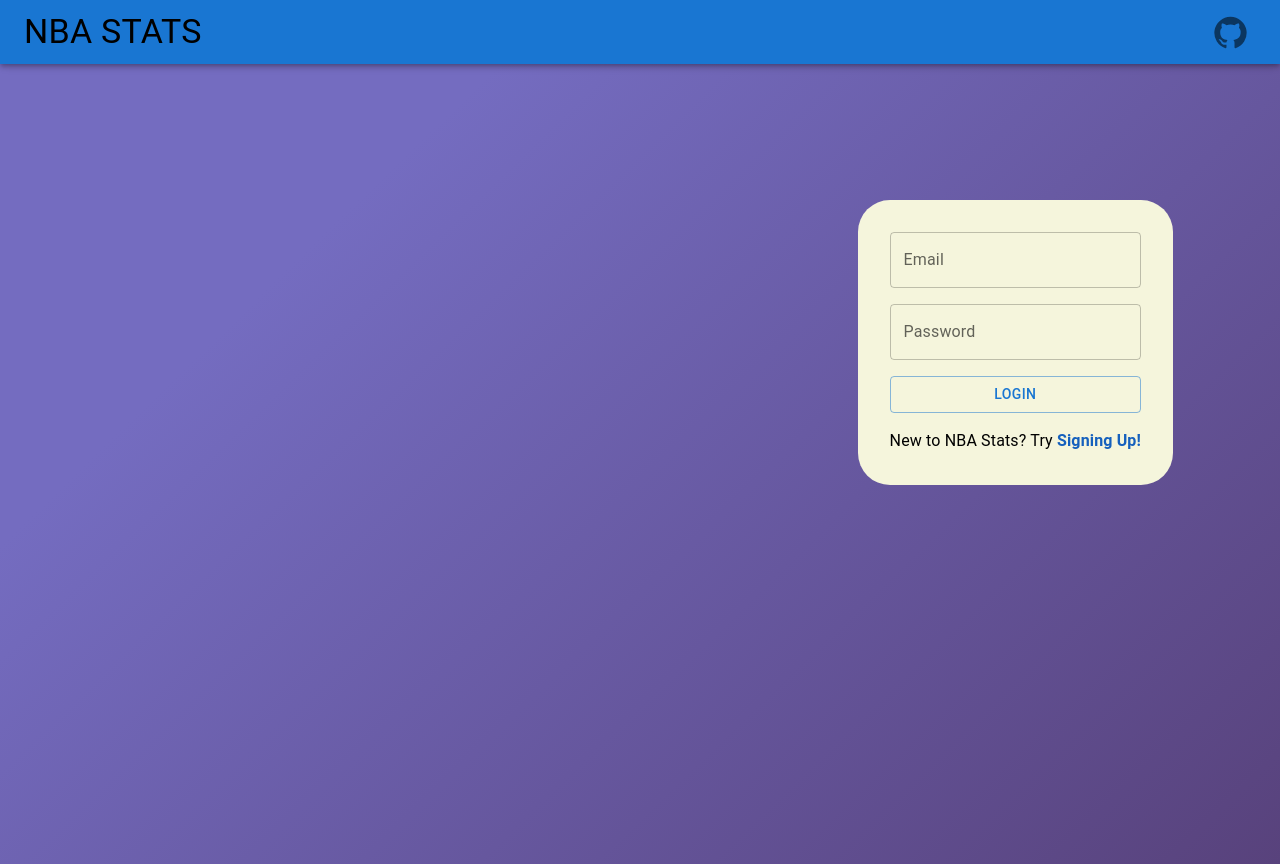
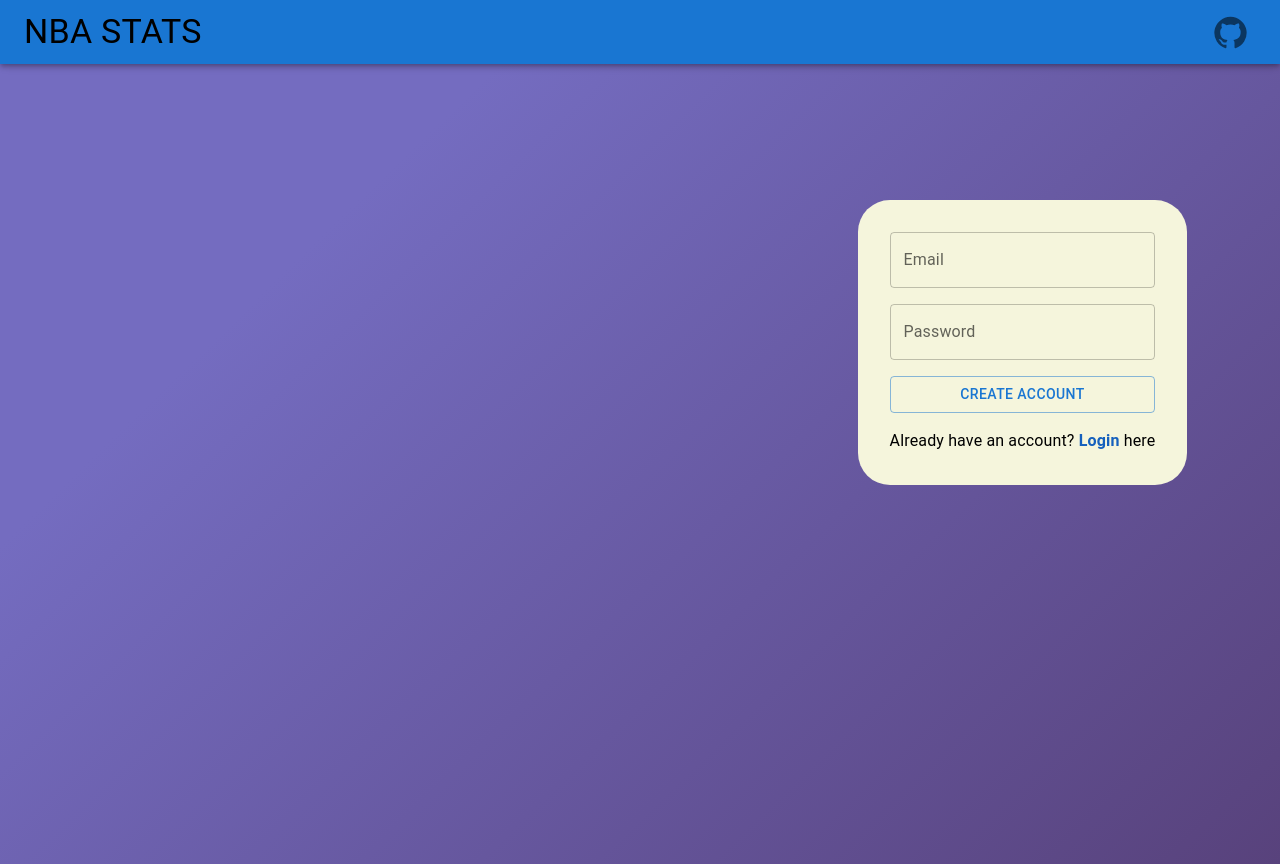
Before and after one commit to polancojoseph1/nba-stats, a React (Create React App) app: page / in a window 1280 px wide. Both pictures are taken after a click on the element "Signing Up!". Built offline with nearby package versions, Linux system fonts and the light colour scheme.

Commit message:
have template form functionality complete for switching between login and sign up. Issue with path to forms

```diff
--- a/src/App.js
+++ b/src/App.js
@@ -3,7 +3,12 @@ import Dashboard from "./pages/dashboard/Dashboard.js";
 import LandingPage from "./pages/login/LandingPage.js";
 
 export default function App() {
+  const [accountList, setAccountList] = useState([{}, {}]);
   const [isLoggedIn, setIsLoggedIn] = useState(false);
 
-  return <div>{isLoggedIn ? <Dashboard /> : <LandingPage />}</div>;
+  return (
+    <div>
+      {isLoggedIn ? <Dashboard /> : <LandingPage accountList={accountList} />}
+    </div>
+  );
 }
--- a/src/pages/login/LandingPage.js
+++ b/src/pages/login/LandingPage.js
@@ -1,16 +1,22 @@
 import { useState } from "react";
 import NavBarLogin from "../../assets/NavBarLogin.js";
-import LogInForm from "./LogInForm.js";
-import SignUpForm from "./SignUpForm.js";
+import LogInForm from "./SignUpForm.js";
+import SignUpForm from "./LogInForm.js";
 
-function LandingPage() {
-  const [accountList, setAccountList] = useState([]);
-  const [showLogIn, setShowLogIn] = useState(true);
+function LandingPage({ accountList }) {
+  const [showLogIn, setShowLogIn] = useState(false);
+  const [logInData, setLogInData] = useState({});
+
+  console.log(logInData);
 
   return (
     <div>
       <NavBarLogin />
-      {showLogIn ? <LogInForm /> : <SignUpForm />}
+      {showLogIn ? (
+        <LogInForm showLogIn={setShowLogIn} logInData={setLogInData} />
+      ) : (
+        <SignUpForm showLogIn={setShowLogIn} />
+      )}
     </div>
   );
 }
--- a/src/pages/login/LogInForm.js
+++ b/src/pages/login/LogInForm.js
@@ -1,7 +1,7 @@
 import { useState } from "react";
 import { TextField, Typography, Stack, Box, Button } from "@mui/material";
 
-function LogInForm() {
+function LogInForm({ showLogIn, logInData }) {
   const [emailInput, setEmailInput] = useState("");
   const [passwordInput, setPasswordInput] = useState("");
 
@@ -11,12 +11,13 @@ function LogInForm() {
   }
 
   function handleFormSubmit() {
-    console.log(emailInput, passwordInput);
+    const logInCredentials = {
+      email: emailInput,
+      password: passwordInput,
+    };
+    logInData(logInCredentials);
+
     clearInput();
-  }
-
-  function handleSwitchToSignUp() {
-    console.log("Switched");
   }
 
   return (
@@ -66,7 +67,7 @@ function LogInForm() {
           >
             New to NBA Stats? Try
             <span
-              onClick={handleSwitchToSignUp}
+              onClick={() => showLogIn(true)}
               onMouseOver={(e) => (e.target.style.cursor = "pointer")}
               style={{ color: "#1560BD" }}
             >
--- a/src/pages/login/SignUpForm.js
+++ b/src/pages/login/SignUpForm.js
@@ -1,5 +1,91 @@
-function SignUpForm() {
-  return <div>SIGNUP</div>;
+import { useState } from "react";
+import { TextField, Typography, Stack, Box, Button } from "@mui/material";
+
+function SignUpForm({ showLogIn }) {
+  const [emailInput, setEmailInput] = useState("");
+  const [passwordInput, setPasswordInput] = useState("");
+  const [passwordInputCheck, setPasswordInputCheck] = useState("");
+  const [firstName, setFirstName] = useState("");
+  const [lastName, setLastName] = useState("");
+
+  function clearInput() {
+    setEmailInput("");
+    setPasswordInput("");
+    setPasswordInputCheck("");
+    setFirstName("");
+    setLastName("");
+  }
+
+  function handleFormSubmit() {
+    console.log(
+      emailInput,
+      passwordInput,
+      passwordInputCheck,
+      firstName,
+      lastName
+    );
+    clearInput();
+  }
+
+  return (
+    <Box
+      sx={{
+        backgroundColor: "beige",
+        width: "fit-content",
+        height: "fit-content",
+        padding: "2rem",
+        borderRadius: "2rem",
+        position: "absolute",
+        top: "25%",
+        left: "67%",
+      }}
+    >
+      <form>
+        <Stack width="100%" spacing={2}>
+          <TextField
+            id="outlined-basic"
+            label="Email"
+            variant="outlined"
+            size="medium"
+            value={emailInput}
+            onChange={(e) => setEmailInput(e.target.value)}
+          />
+          <TextField
+            id="outlined-password-input"
+            label="Password"
+            type="password"
+            autoComplete="current-password"
+            size="medium"
+            value={passwordInput}
+            onChange={(e) => setPasswordInput(e.target.value)}
+          />
+          <Button variant="outlined" fullWidth onClick={handleFormSubmit}>
+            Create Account
+          </Button>
+          <Typography
+            variant="body1"
+            component="div"
+            sx={{
+              color: "black",
+              flexGrow: 1,
+              marginBottom: "1rem",
+              textAlign: "center",
+            }}
+          >
+            Already have an account?
+            <span
+              onClick={() => showLogIn(false)}
+              onMouseOver={(e) => (e.target.style.cursor = "pointer")}
+              style={{ color: "#1560BD" }}
+            >
+              <strong> Login </strong>
+            </span>
+            here
+          </Typography>
+        </Stack>
+      </form>
+    </Box>
+  );
 }
 
 export default SignUpForm;
```
